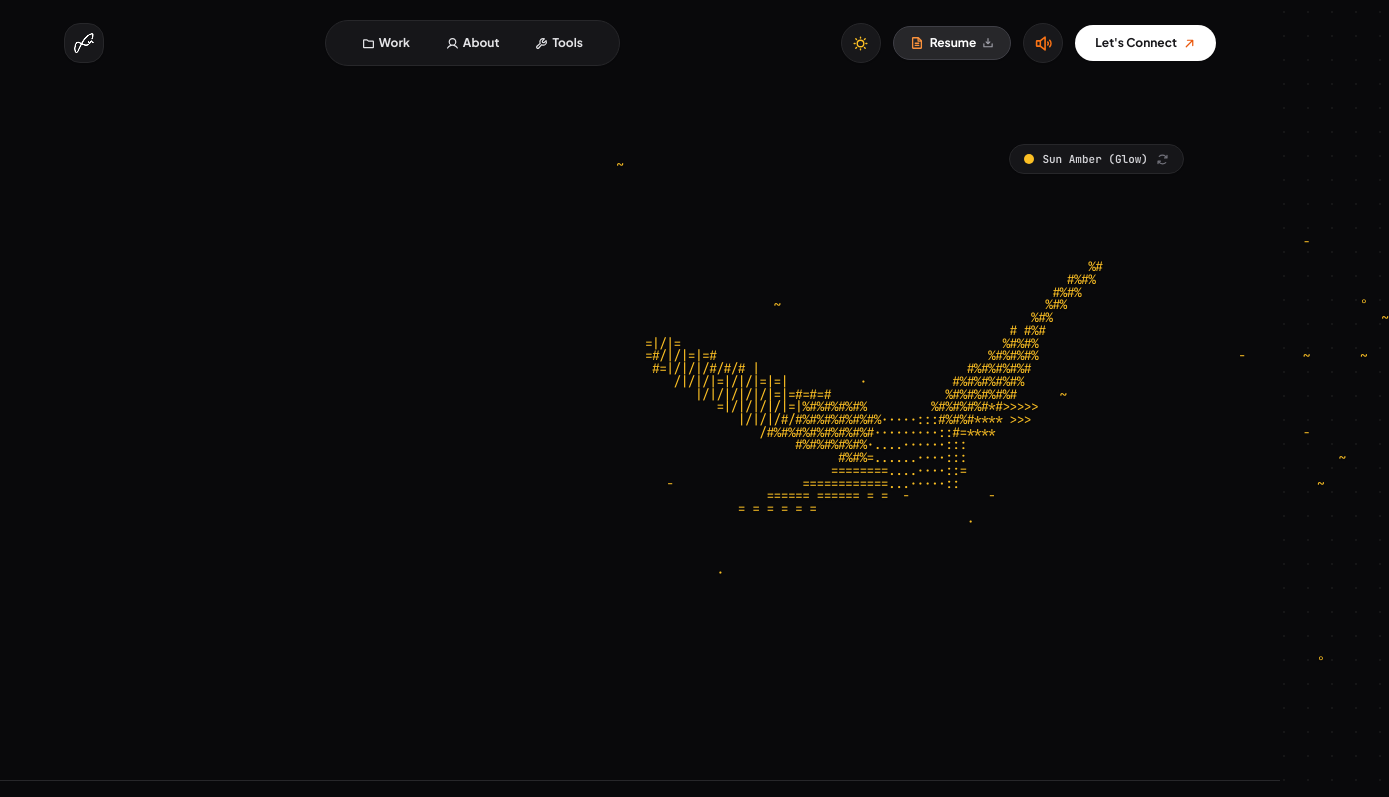
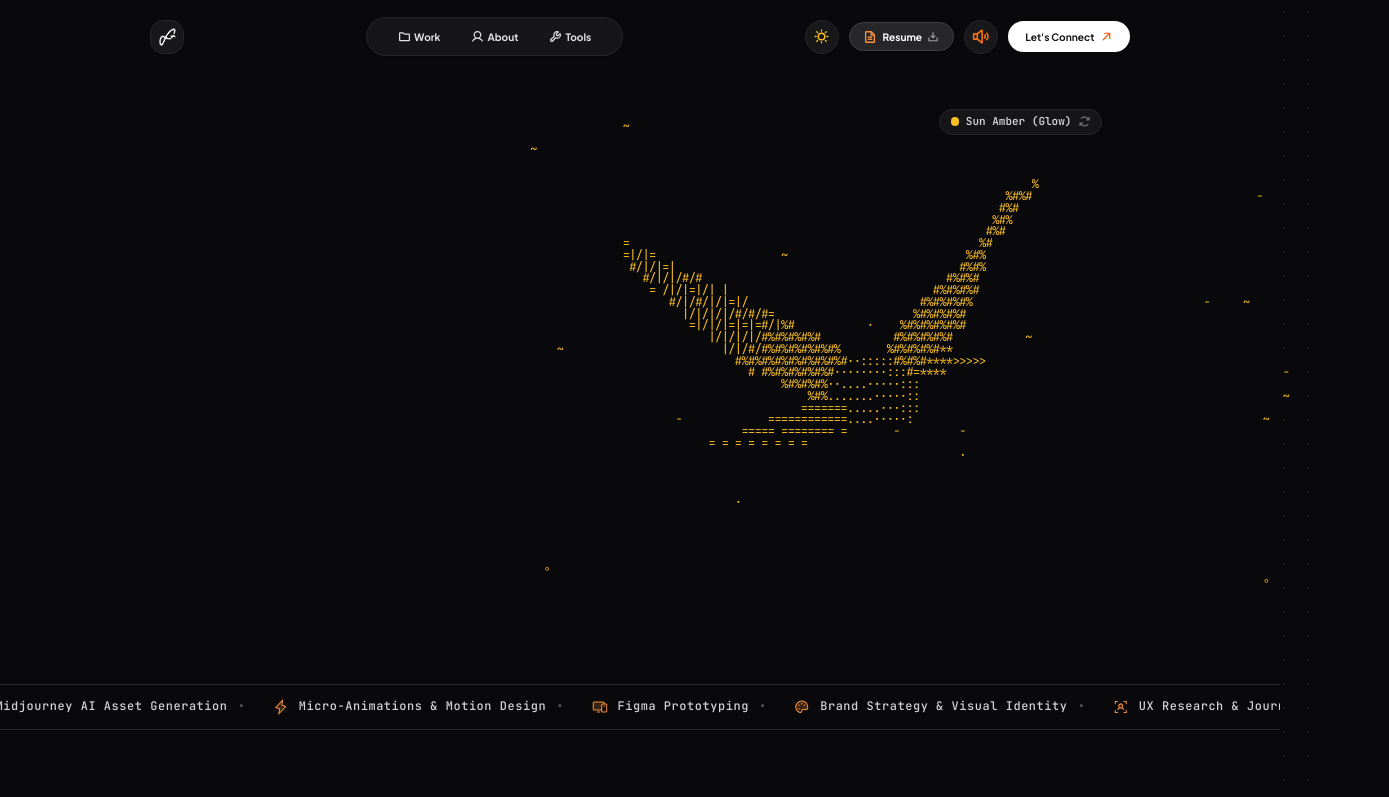
Before and after one commit to nibbatochan/sumanth-d-n---porfolio, a React (Vite) app: page / in a window 1280 px wide. Shown: the top 797 px of the page, 1389 px wide, since content can reach past the window. Built offline with nearby package versions, Linux system fonts and the light colour scheme.

Commit message:
feat: apply 85% root scale for spacious high-end layout matching 80% browser zoom

```diff
--- a/src/components/AsciiCanvas.jsx
+++ b/src/components/AsciiCanvas.jsx
@@ -152,7 +152,7 @@ export const AsciiCanvas = ({ soundEnabled = true, isDarkMode = true }) => {
       }}
       title="Aim with crosshair gun • Click to shoot colored laser projectile (dove dodges!)"
       style={{ cursor: 'crosshair' }}
-      className="w-full h-full min-h-[440px] sm:min-h-[500px] lg:min-h-[540px] relative select-none flex flex-col items-center justify-center group overflow-visible"
+      className="w-full h-full min-h-[380px] sm:min-h-[440px] lg:min-h-[480px] relative select-none flex flex-col items-center justify-center group overflow-visible"
     >
       {/* 1. Distinct Vivid Colored Projectile Tracers */}
       <svg className="absolute inset-0 w-full h-full pointer-events-none z-30 overflow-visible">
@@ -223,7 +223,7 @@ export const AsciiCanvas = ({ soundEnabled = true, isDarkMode = true }) => {
       <div className="absolute top-0 right-0 z-20 flex items-center gap-2">
         <button
           onClick={handleShuffleColor}
-          className="px-3.5 py-1.5 rounded-full bg-white/95 dark:bg-zinc-900/95 text-zinc-900 dark:text-white border border-zinc-200 dark:border-zinc-800 shadow-sm text-xs font-mono font-medium flex items-center gap-2 tactile-btn backdrop-blur-md transition-all hover:border-zinc-300 dark:hover:border-zinc-700"
+          className="px-3 py-1.5 rounded-full bg-white/95 dark:bg-zinc-900/95 text-zinc-900 dark:text-white border border-zinc-200 dark:border-zinc-800 shadow-sm text-xs font-mono font-medium flex items-center gap-2 tactile-btn backdrop-blur-md transition-all hover:border-zinc-300 dark:hover:border-zinc-700"
           title="Shuffle ink color"
         >
           <span className={`w-2.5 h-2.5 rounded-full ${currentTheme.dotClass} shadow-xs`} />
@@ -237,7 +237,7 @@ export const AsciiCanvas = ({ soundEnabled = true, isDarkMode = true }) => {
       {/* 4. Ultra-Large High-Definition 3D Flying Dove Canvas */}
       <div className="w-full h-full flex items-center justify-center overflow-visible relative z-10 my-auto">
         <pre
-          className={`font-mono text-[7.5px] sm:text-[9px] md:text-[10px] lg:text-[11.5px] xl:text-[13px] leading-[0.98] tracking-tighter whitespace-pre text-center select-none transition-colors duration-300 ${currentTheme.textClass} drop-shadow-sm`}
+          className={`font-mono text-[7px] xs:text-[7.8px] sm:text-[9px] md:text-[10px] lg:text-[11px] xl:text-[12px] leading-[0.98] tracking-tighter whitespace-pre text-center select-none transition-colors duration-300 ${currentTheme.textClass} drop-shadow-sm`}
           style={{ margin: 0 }}
         >
           {asciiOutput}
--- a/src/components/KineticHero.jsx
+++ b/src/components/KineticHero.jsx
@@ -109,17 +109,17 @@ export const KineticHero = ({ soundEnabled, isDarkMode }) => {
   };
 
   return (
-    <section ref={heroRef} id="home" className="pt-28 sm:pt-36 pb-12 px-4 sm:px-8 max-w-6xl mx-auto space-y-8 relative z-10">
+    <section ref={heroRef} id="home" className="pt-24 sm:pt-32 pb-10 sm:pb-12 px-4 sm:px-8 max-w-6xl mx-auto space-y-8 relative z-10">
 
       {/* Main Grid: Left Column Headline + Right Column 3D ASCII Dove */}
-      <div className="grid grid-cols-1 lg:grid-cols-12 gap-8 items-center">
+      <div className="grid grid-cols-1 lg:grid-cols-12 gap-8 lg:gap-10 items-center">
 
         {/* Left 7 Columns: Availability Badge, Headline, Bio & Action Buttons */}
-        <div className="lg:col-span-7 flex flex-col justify-between space-y-6">
+        <div className="lg:col-span-7 flex flex-col justify-between space-y-5 sm:space-y-6">
 
           {/* Availability Status Badge */}
           <div ref={badgeRef}>
-            <div className="inline-flex items-center gap-2 px-4 py-1.5 rounded-full bg-white dark:bg-zinc-900 border border-zinc-200 dark:border-zinc-800 shadow-sm text-xs text-zinc-700 dark:text-zinc-200">
+            <div className="inline-flex items-center gap-2 px-3.5 sm:px-4 py-1.5 rounded-full bg-white dark:bg-zinc-900 border border-zinc-200 dark:border-zinc-800 shadow-sm text-xs text-zinc-700 dark:text-zinc-200">
               <span className="w-2 h-2 rounded-full bg-emerald-500 animate-ping" />
               <span className="font-semibold text-zinc-900 dark:text-white flex items-center gap-1.5 text-xs">
                 <CheckCircle size={14} weight="fill" className="text-emerald-500" />
@@ -131,7 +131,7 @@ export const KineticHero = ({ soundEnabled, isDarkMode }) => {
           {/* GSAP Soft Deblur Responsive Headline */}
           <h1
             ref={titleContainerRef}
-            className="text-4xl sm:text-5xl md:text-6xl lg:text-[68px] font-sans font-bold tracking-tight text-zinc-900 dark:text-white leading-[1.08] max-w-xl"
+            className="text-3xl sm:text-4xl md:text-5xl lg:text-[56px] font-sans font-bold tracking-tight text-zinc-900 dark:text-white leading-[1.10] max-w-lg lg:max-w-xl"
           >
             {headlineWords.map((word, idx) => (
               <span
@@ -152,7 +152,7 @@ export const KineticHero = ({ soundEnabled, isDarkMode }) => {
           </h1>
 
           {/* Intro Bio */}
-          <p ref={bioRef} className="text-sm sm:text-base md:text-lg text-zinc-600 dark:text-zinc-300 leading-relaxed font-sans max-w-xl">
+          <p ref={bioRef} className="text-sm sm:text-base md:text-lg text-zinc-600 dark:text-zinc-300 leading-relaxed font-sans max-w-lg">
             Hey, I’m <strong className="text-zinc-900 dark:text-white font-bold">{designerProfile.name}</strong> — a Graphic & UI/UX Designer based in Bengaluru. Crafting tactile, human-scale digital interfaces and brand identities.
           </p>
 
@@ -161,7 +161,7 @@ export const KineticHero = ({ soundEnabled, isDarkMode }) => {
             <a
               href="#work"
               onClick={() => playSound('whoosh', soundEnabled)}
-              className="bg-zinc-900 dark:bg-white hover:bg-black dark:hover:bg-zinc-100 text-white dark:text-zinc-900 px-6 py-3.5 rounded-full text-xs sm:text-sm font-bold shadow-sm flex items-center gap-2 tactile-btn transition-all group"
+              className="bg-zinc-900 dark:bg-white hover:bg-black dark:hover:bg-zinc-100 text-white dark:text-zinc-900 px-5 sm:px-6 py-3 sm:py-3.5 rounded-full text-xs sm:text-sm font-bold shadow-sm flex items-center gap-2 tactile-btn transition-all group"
             >
               <span>Explore Selected Work</span>
               <ArrowDown size={15} weight="bold" className="text-amber-400 dark:text-orange-500 group-hover:translate-y-0.5 transition-transform" />
@@ -169,7 +169,7 @@ export const KineticHero = ({ soundEnabled, isDarkMode }) => {
 
             <button
               onClick={handleCopyEmail}
-              className="bg-white dark:bg-zinc-900 hover:bg-zinc-50 dark:hover:bg-zinc-800 text-zinc-900 dark:text-white border border-zinc-200 dark:border-zinc-800 px-5 py-3.5 rounded-full text-xs sm:text-sm font-semibold shadow-sm flex items-center gap-2 tactile-btn transition-all"
+              className="bg-white dark:bg-zinc-900 hover:bg-zinc-50 dark:hover:bg-zinc-800 text-zinc-900 dark:text-white border border-zinc-200 dark:border-zinc-800 px-4 sm:px-5 py-3 sm:py-3.5 rounded-full text-xs sm:text-sm font-semibold shadow-sm flex items-center gap-2 tactile-btn transition-all"
             >
               {copied ? <Check size={15} weight="bold" className="text-emerald-600 dark:text-emerald-400" /> : <Copy size={15} weight="bold" className="text-zinc-500 dark:text-zinc-400" />}
               <span>{copied ? 'Copied to Clipboard!' : 'Copy Email'}</span>
--- a/src/index.css
+++ b/src/index.css
@@ -5,6 +5,13 @@
 @layer base {
   html {
     scroll-behavior: smooth;
+    font-size: 85%; /* Elegant 85% scaling so 100% browser zoom looks perfectly spacious like 80% zoom */
+  }
+
+  @media (min-width: 1536px) {
+    html {
+      font-size: 90%;
+    }
   }
 
   body {
```
